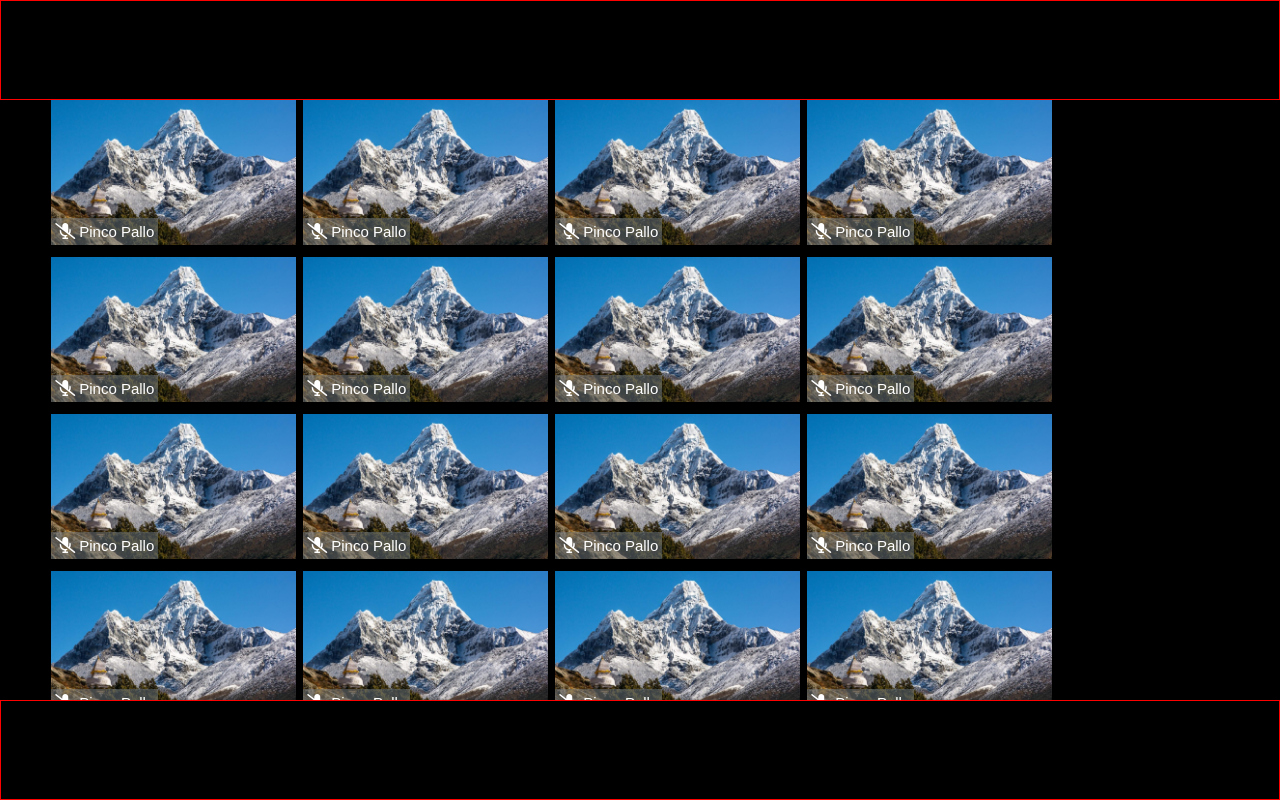
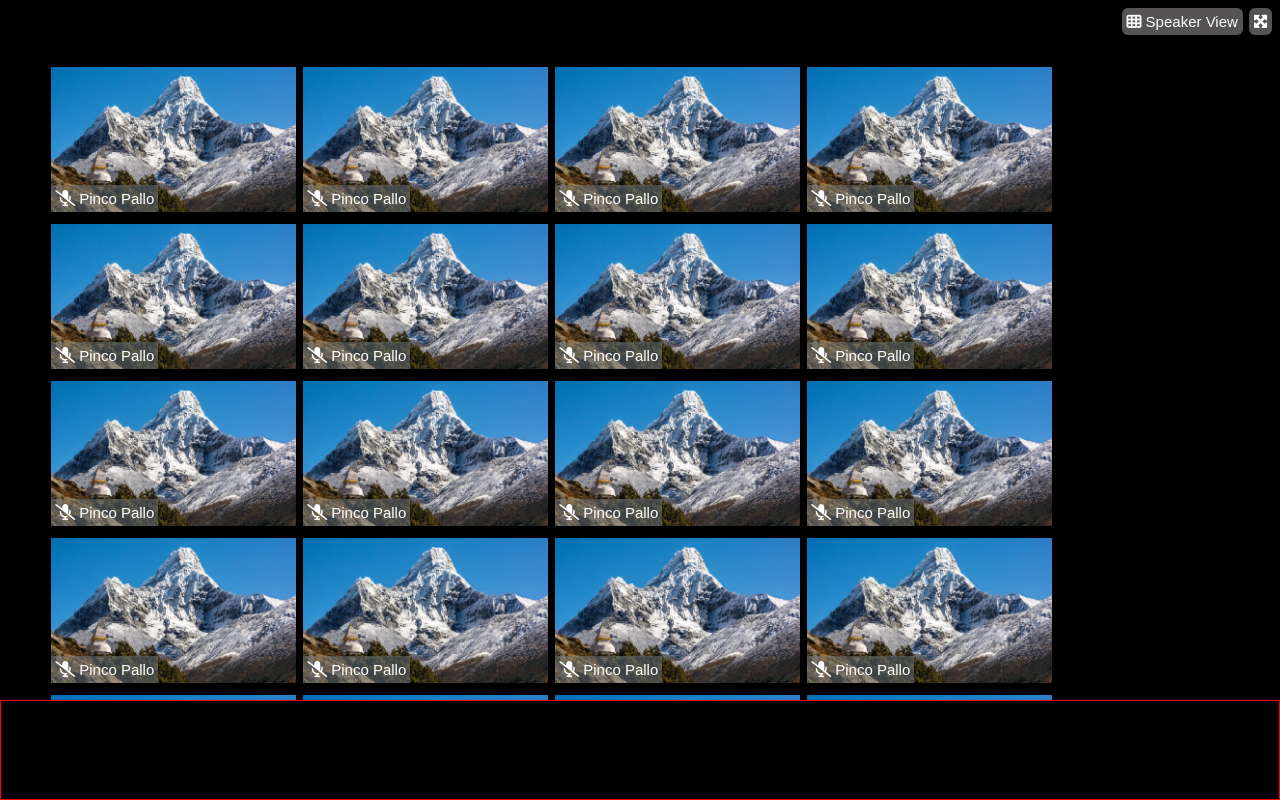
Before and after one commit to riccardo-giuri/html-css-zoom, a plain HTML site: page index.html in a window 1280 px wide. Drawn offline with Linux system fonts and the light colour scheme.

Commit message:
header added

```diff
--- a/css/style.css
+++ b/css/style.css
@@ -12,9 +12,34 @@ body{
     display: flex;
 }
 
-header, footer{
+footer{
     min-height: 100px;
     border: 1px solid red;
+}
+
+/* Header Style */
+
+header{
+    display: flex;
+    justify-content: flex-end;
+    margin-bottom: 2rem;
+    padding-top: 8px;
+    padding-right: 8px;
+    gap: 6px;
+}
+
+.speaker{
+    display: flex;
+    align-items: center;
+    gap: 4px;
+}
+
+.btn-style{
+    background-color: #555353;
+    color: white;
+    border-radius: 6px;
+    padding: 5px;
+    font-size: 15px;
 }
 
 main{
--- a/index.html
+++ b/index.html
@@ -11,7 +11,13 @@
 
     <body>
         <header>
-
+            <div class="btn-style speaker">
+                <i class="fa-solid fa-table-cells" style="color: #f7f7f7;"></i>
+                <div class="text">Speaker View</div>
+            </div>
+            <div class="btn-style maximize">
+                <i class="fa-solid fa-maximize"></i>
+            </div>
         </header>
 
         <main>
```
